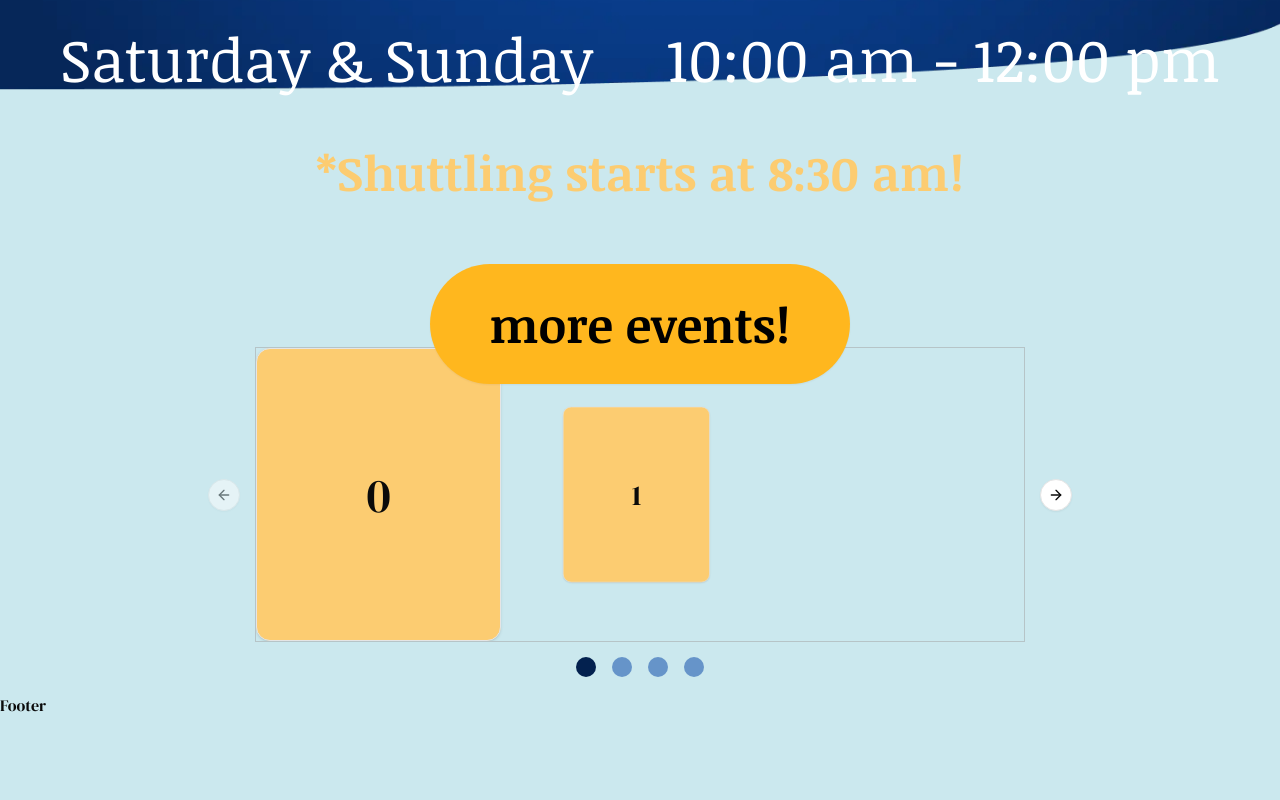
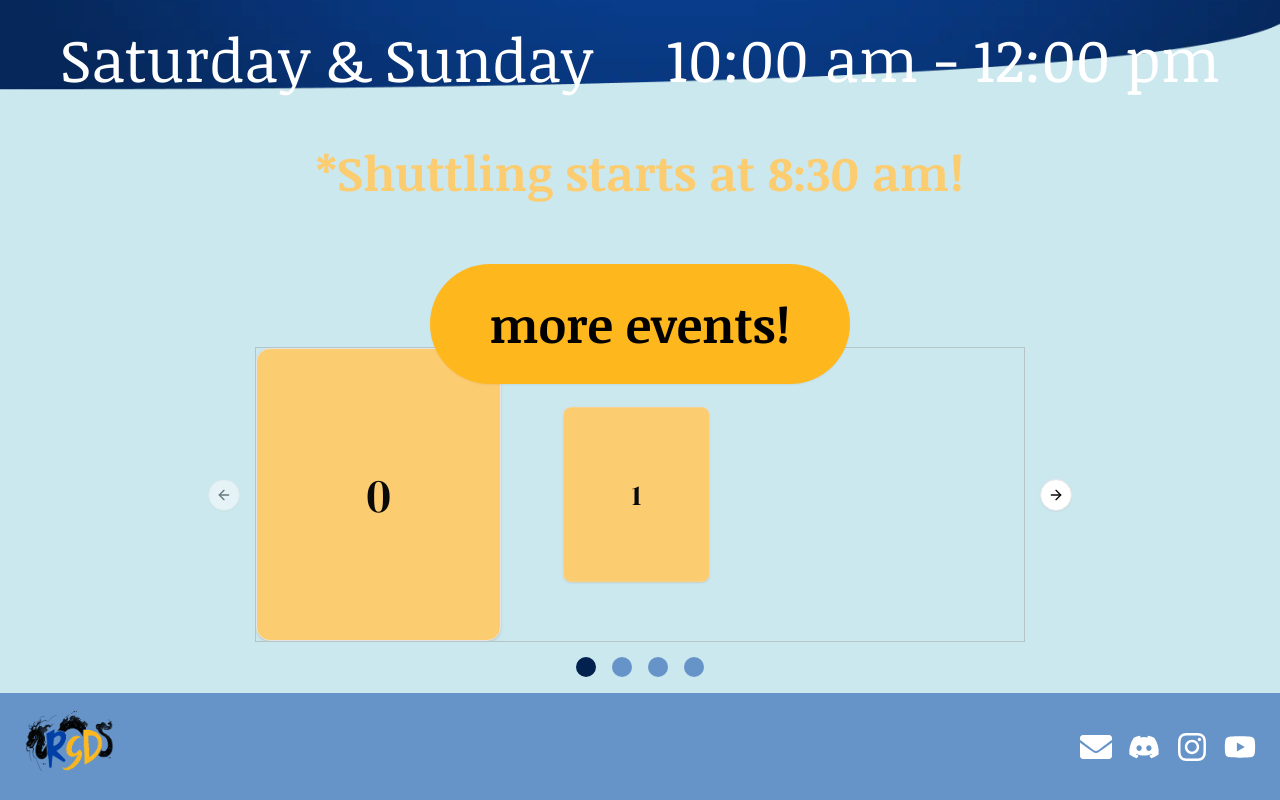
Before and after one commit to acm-ucr/rsd-website, a Next.js app: page / in a window 1280 px wide. Shown: the part 930-1730 px from the top of the page. Before the commit the page ends 1647 px from the top, so only its background shows below. Built offline with nearby package versions, Linux system fonts and the light colour scheme.

Commit message:
imported shrish's progress to continue from

```diff
--- a/src/components/Footer.tsx
+++ b/src/components/Footer.tsx
@@ -1,5 +1,39 @@
+import Link from "next/link";
+import Image from "next/image";
+
+import { footerLinks } from "@/data/FooterLinks";
+
+const footerImage = "/RSDLogo.webp";
+
+footerLinks.map((link) => (
+  <a href={link.url}>
+    <link.icon className="h-6 w-6 transition-transform hover:scale-110" />
+    {link.name}
+  </a>
+));
+
 const Footer = () => {
-  return <div>Footer</div>;
+  return (
+    <div className="bg-rsd-mid-blue flex items-center justify-between px-6 py-4">
+      <Link href="/" className="transition-opacity hover:opacity-80">
+        <Image src={footerImage} alt="RSD Logo" width={100} height={50} />
+      </Link>
+
+      <div className="flex space-x-4">
+        {footerLinks.map(({ icon: Icon, url }, idx) => (
+          <Link
+            key={idx}
+            href={url}
+            target="_blank"
+            rel="noopener noreferrer"
+            className="transition-transform hover:scale-110"
+          >
+            <Icon className="h-8 w-8 text-white" />
+          </Link>
+        ))}
+      </div>
+    </div>
+  );
 };
 
 export default Footer;
--- a/src/data/FooterLinks.ts
+++ b/src/data/FooterLinks.ts
@@ -0,0 +1,12 @@
+import { FaInstagram, FaDiscord, FaEnvelope, FaYoutube } from "react-icons/fa";
+
+export const footerLinks = [
+  { name: "Mail", icon: FaEnvelope, url: "mailto:sampleEmail@example.com" },
+  { name: "Discord", icon: FaDiscord, url: "https://discord.gg/aserver" },
+  {
+    name: "Instagram",
+    icon: FaInstagram,
+    url: "https://instagram.com/profile",
+  },
+  { name: "Youtube", icon: FaYoutube, url: "https://youtube.com" },
+];
```
